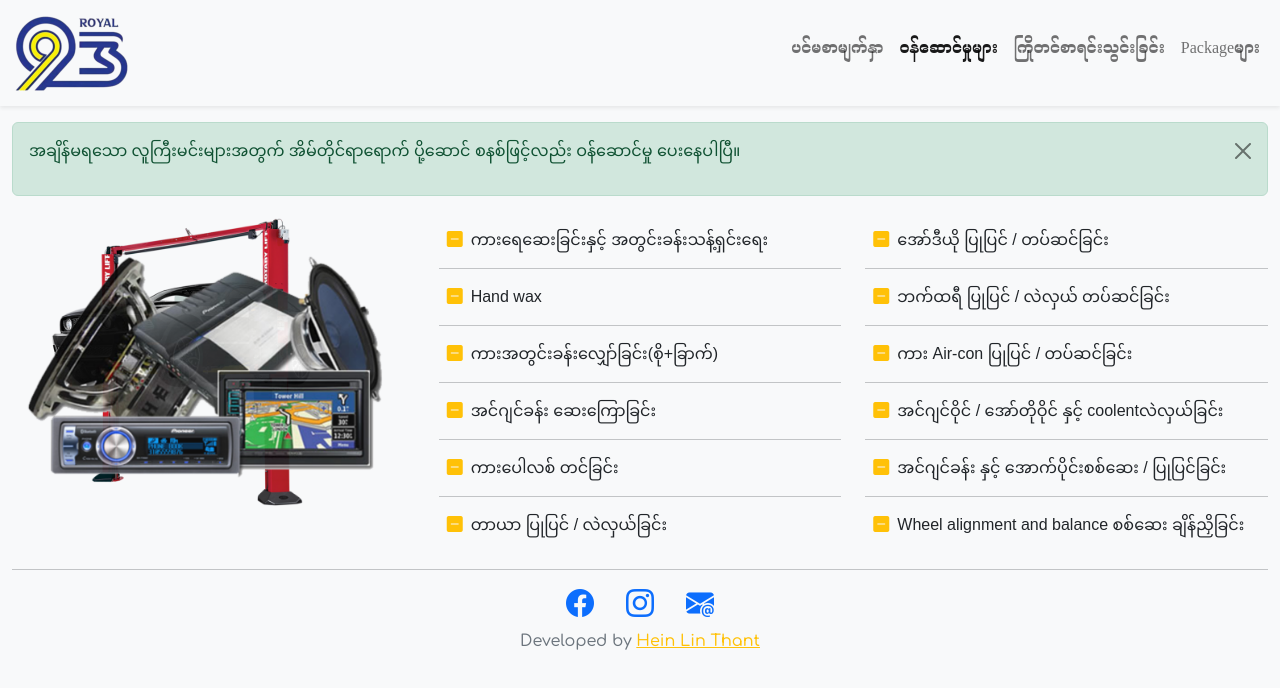
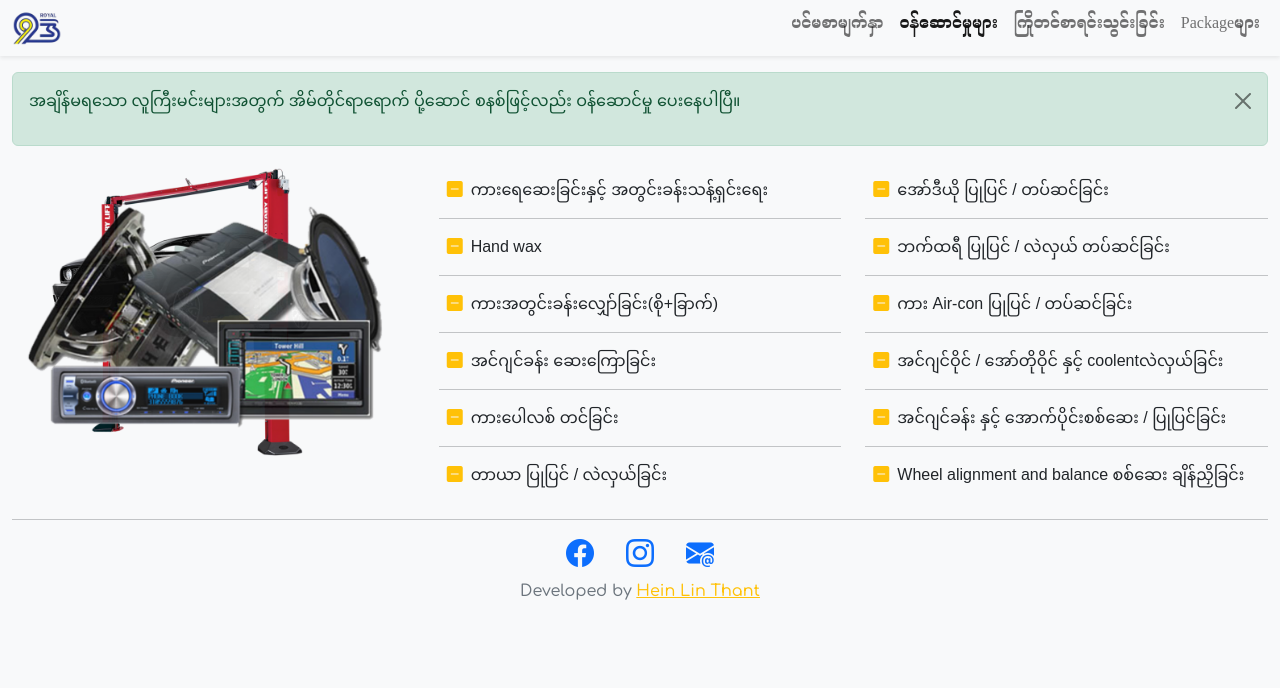
Before and after one commit to heinlinthant/royal93, a plain HTML site: page service.html in a window 1280 px wide. Drawn offline with nearby package versions, Linux system fonts and the light colour scheme; a web font is replaced by a local one.

Commit message:
update service.html

```diff
--- a/service.html
+++ b/service.html
@@ -56,10 +56,10 @@
 
 	<body class="bg-light">
 		<!-- header -->
-		<div class="header shadow-sm bg-">
+		<div class="header shadow-sm bg-light sticky-top">
 			<nav class="navbar navbar-expand-md navbar-light">
 				<div class="container-fluid">
-				<a class=" " href="#"><div class=""><img src="img/logo.png" class="" style="width:120px;"></div></a>
+				<a class=" " href="#"><div class=""><img src="img/logo.png" class="" style="width:50px;"></div></a>
 				<button class="navbar-toggler" type="button" data-bs-toggle="collapse" data-bs-target="#navbarNav" aria-controls="navbarNav" aria-expanded="false" aria-label="Toggle navigation">
 				<span class="navbar-toggler-icon"></span>
 				</button>
```
